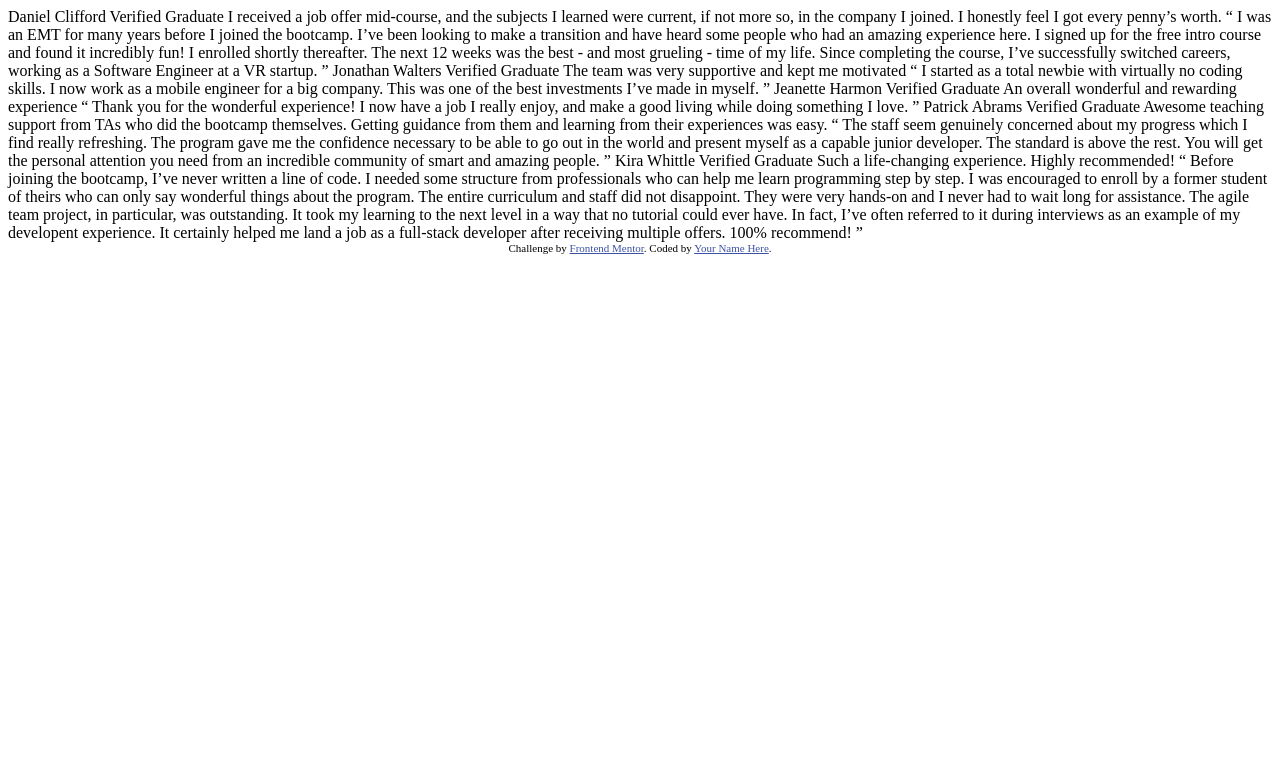
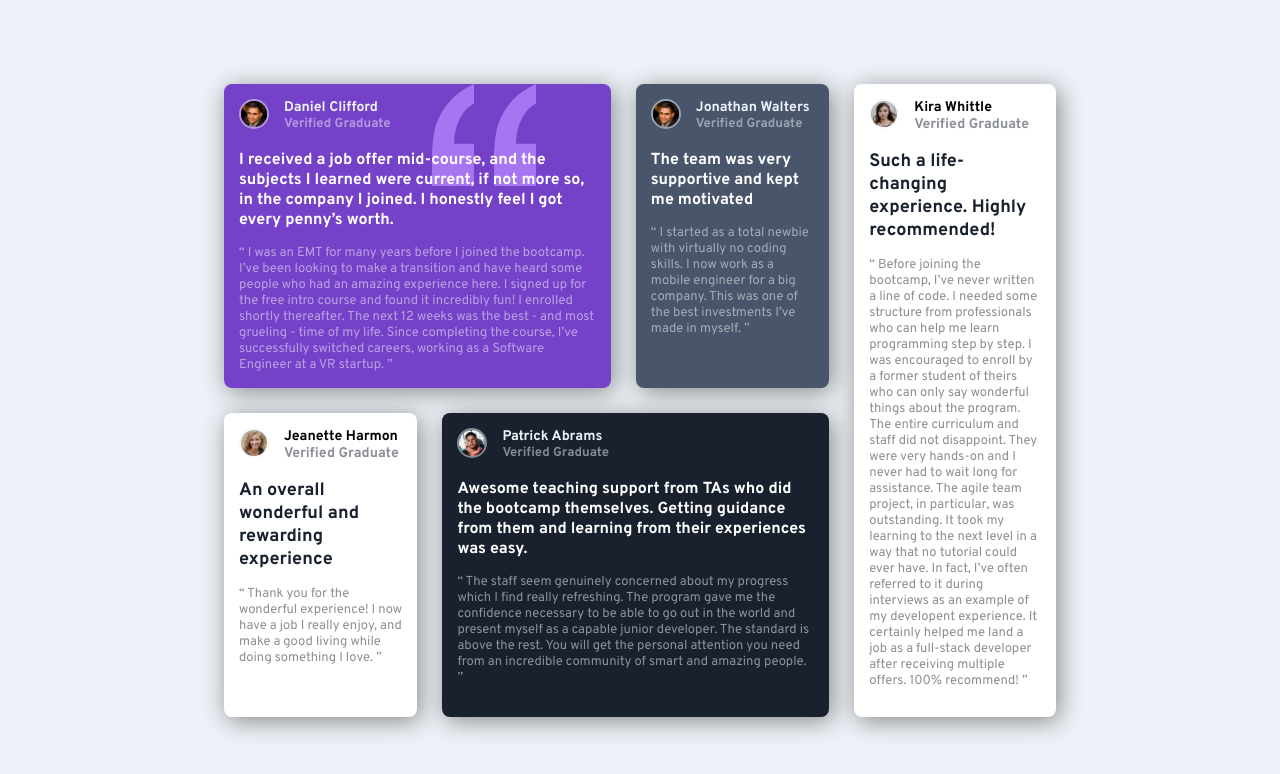
Before and after one commit to ahmedAliSaber1911/Testimonials-grid-section, a plain HTML site: page index.html in a window 1280 px wide. Drawn offline with Linux system fonts and the light colour scheme.

Commit message:
finish this chellenge

```diff
--- a/index.html
+++ b/index.html
@@ -1,64 +1,108 @@
 <!DOCTYPE html>
 <html lang="en">
+
 <head>
   <meta charset="UTF-8">
-  <meta name="viewport" content="width=device-width, initial-scale=1.0"> <!-- displays site properly based on user's device -->
+  <meta name="viewport" content="width=device-width, initial-scale=1.0">
+  <!-- displays site properly based on user's device -->
+  <link rel="preconnect" href="https://fonts.googleapis.com">
+  <link rel="preconnect" href="https://fonts.gstatic.com" crossorigin>
+  <link href="https://fonts.googleapis.com/css2?family=Overpass:wght@400;700&display=swap" rel="stylesheet">
+  <link rel="icon" type="image/png" sizes="32x32" href="./images/favicon-32x32.png">
+  <link rel="stylesheet" href="style.css">
+  <title>Frontend Mentor | [Challenge Name Here]</title>
+</head>
 
-  <link rel="icon" type="image/png" sizes="32x32" href="./images/favicon-32x32.png">
-
-  <title>Frontend Mentor | [Challenge Name Here]</title>
-
-  <!-- Feel free to remove these styles or customise in your own stylesheet 👍 -->
-  <style>
-    .attribution { font-size: 11px; text-align: center; }
-    .attribution a { color: hsl(228, 45%, 44%); }
-  </style>
-</head>
 <body>
-  Daniel Clifford
-  Verified Graduate
-
+  <main class="container">
+    <div class="left">
+      <div class="top">
+        <div class="daniel">
+          <div class="personalInformation">
+            <div><img src="./images/image-daniel.jpg" alt=""></div>
+            <div>
+              <h1>Daniel Clifford</h1>
+              <h2>Verified Graduate</h2>
+            </div>
+          </div>
+          <div class="text1">
             I received a job offer mid-course, and the subjects I learned were current, if not more so,
             in the company I joined. I honestly feel I got every penny’s worth.
-
+          </div>
+          <div class="text2">
             “ I was an EMT for many years before I joined the bootcamp. I’ve been looking to make a
             transition and have heard some people who had an amazing experience here. I signed up
             for the free intro course and found it incredibly fun! I enrolled shortly thereafter.
             The next 12 weeks was the best - and most grueling - time of my life. Since completing
             the course, I’ve successfully switched careers, working as a Software Engineer at a VR startup. ”
-
-  Jonathan Walters
-  Verified Graduate
-
+          </div>
+        </div>
+        <div class="jonathan">
+          <div class="personalInformation">
+            <div><img src="./images/image-daniel.jpg" alt=""></div>
+            <div>
+              <h1>Jonathan Walters</h1>
+              <h2>Verified Graduate</h2>
+            </div>
+          </div>
+          <div class="text1">
             The team was very supportive and kept me motivated
-
+          </div>
+          <div class="text2">
             “ I started as a total newbie with virtually no coding skills. I now work as a mobile engineer
             for a big company. This was one of the best investments I’ve made in myself. ”
-
-  Jeanette Harmon
-  Verified Graduate
-
+          </div>
+        </div>
+      </div>
+      <div class="bottom">
+        <div class="jeanette">
+          <div class="personalInformation">
+            <div><img src="./images/image-jeanette.jpg" alt=""></div>
+            <div>
+              <h1 class="whiteh1"> Jeanette Harmon</h1>
+              <h2 class="whiteh2">Verified Graduate</h2>
+            </div>
+          </div>
+          <div class="text1">
             An overall wonderful and rewarding experience
-
+          </div>
+          <div class="text2">
             “ Thank you for the wonderful experience! I now have a job I really enjoy, and make a good living
             while doing something I love. ”
-
-  Patrick Abrams
-  Verified Graduate
-
+          </div>
+        </div>
+        <div class="patrick">
+          <div class="personalInformation">
+            <div><img src="./images/image-patrick.jpg" alt=""></div>
+            <div>
+              <h1> Patrick Abrams</h1>
+              <h2>Verified Graduate</h2>
+            </div>
+          </div>
+          <div class="text1">
             Awesome teaching support from TAs who did the bootcamp themselves. Getting guidance from them and
             learning from their experiences was easy.
-
+          </div>
+          <div class="text2">
             “ The staff seem genuinely concerned about my progress which I find really refreshing. The program
             gave me the confidence necessary to be able to go out in the world and present myself as a capable
             junior developer. The standard is above the rest. You will get the personal attention you need from
-  an incredible community of smart and amazing people. ”
-
-  Kira Whittle
-  Verified Graduate
-
+            an incredible community of smart and amazing people. ”</div>
+        </div>
+      </div>
+    </div>
+    <div class="Kira">
+      <div class="personalInformation">
+        <div><img src="./images/image-kira.jpg" alt=""></div>
+        <div>
+          <h1 class="whiteh1">Kira Whittle</h1>
+          <h2 class="whiteh2">Verified Graduate</h2>
+        </div>
+      </div>
+      <div class="text1">
         Such a life-changing experience. Highly recommended!
-
+      </div>
+      <div class="text2">
         “ Before joining the bootcamp, I’ve never written a line of code. I needed some structure from
         professionals who can help me learn programming step by step. I was encouraged to enroll by a former
         student of theirs who can only say wonderful things about the program. The entire curriculum and staff
@@ -66,11 +110,17 @@
         project, in particular, was outstanding. It took my learning to the next level in a way that no tutorial
         could ever have. In fact, I’ve often referred to it during interviews as an example of my developent
         experience. It certainly helped me land a job as a full-stack developer after receiving multiple offers.
-  100% recommend! ”
+        100% recommend! ”</div>
+    </div>
+  </main>
 
-  <div class="attribution">
-    Challenge by <a href="https://www.frontendmentor.io?ref=challenge" target="_blank">Frontend Mentor</a>.
-    Coded by <a href="#">Your Name Here</a>.
-  </div>
+  <!--
+
+
+
+
+   -->
+
 </body>
+
 </html>
--- /dev/null
+++ b/style.css
@@ -0,0 +1,129 @@
+*{
+    box-sizing: border-box;
+    padding: 0;
+    margin: 0;
+    border-radius: 8px;
+    font-family: 'Overpass', sans-serif;
+}
+:root{
+--Moderate-violet: hsl(263, 55%, 52%);
+--Very-dark-grayish-blue: hsl(217, 19%, 35%);
+--Very-dark-blackish-blue: hsl(219, 29%, 14%);
+--White: hsl(0, 0%, 100%);
+--Light-gray: hsl(0, 0%, 81%);
+--Light-grayish-blue: hsl(210, 46%, 95%);
+}
+body{
+    width: 100vw;
+    height: 100vh;
+    display: flex;
+    align-items: center;
+    justify-content: center;
+    background-color: var(--Light-grayish-blue);
+}
+.container{
+    width: 65vw;
+    display: grid;
+    grid-template-columns: 3fr 1fr;
+    gap: 25px;
+
+}
+.left{
+    display: grid;
+    grid-template-rows: 1fr 1fr;
+    row-gap: 25px;
+}
+.Kira{
+    background-color: var(--White);
+}
+.top{
+    display: grid;
+    grid-template-columns: 2fr 1fr;
+    column-gap: 25px;
+
+}
+.daniel{
+    background-color: var(--Moderate-violet);
+    background-image: url(./images/bg-pattern-quotation.svg);
+    background-repeat: no-repeat;
+    background-position: right 75px top;
+}
+.jonathan{
+    background-color: var(--Very-dark-grayish-blue);
+
+}
+.bottom{
+    display: grid;
+    grid-template-columns: 1fr 2fr;
+    column-gap: 25px;
+}
+.jeanette{
+    background-color: var(--White) ;
+}
+.patrick{
+    background-color: var(--Very-dark-blackish-blue);
+}
+
+.patrick , .jeanette , .jonathan , .daniel , .Kira{
+    display: flex;
+    flex-direction: column;
+    padding: 15px;
+    box-shadow: 3px 4px 24px #888888;
+
+}
+.personalInformation{
+    display: flex;
+    align-items: flex-start;
+    margin-bottom: 15px;
+}
+
+img{
+    border-radius: 50%;
+    width: 30px;
+    height: 30px;
+    border: 2px solid hsl(210, 46%, 95% , .5) ;
+    margin-right: 15px;
+}
+h1{
+    font-size: 14px;
+    color: var(--Light-grayish-blue);
+}
+h2{
+    font-size: 13px;
+    color: var(--Light-grayish-blue);
+    opacity: .5;
+}
+.text1{
+    color: white;
+    font-size: 16px;
+    font-weight: bold;
+    margin-bottom: 15px;
+
+}
+.text2{
+    font-size: 13px;
+    color: white;
+    opacity: .5;
+}
+
+.jeanette>.text1,.Kira>.text1{
+    color: var(--Very-dark-blackish-blue);
+    font-size: 18px;
+    font-weight: bold;
+    margin-bottom: 15px;
+
+}
+.jeanette>.text2,.Kira>.text2{
+    color: var(--Very-dark-blackish-blue);
+    font-size: 13px;
+    opacity: .5;
+}
+.whiteh1{
+    font-size: 14px;
+    color: black;
+}
+.whiteh2{
+    font-size: 14px;
+    color: var(--Very-dark-blackish-blue);
+    opacity: .5;
+}
```
Lines whose indentation alone changed are shown as unchanged.
